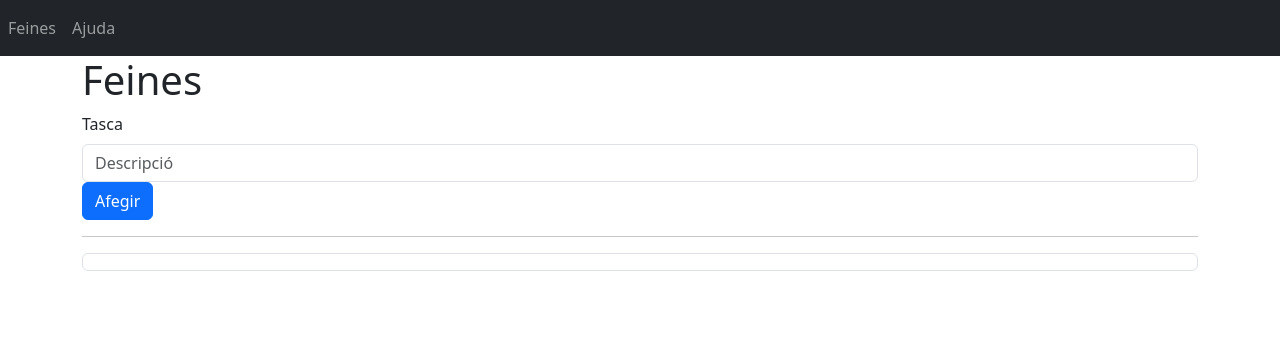
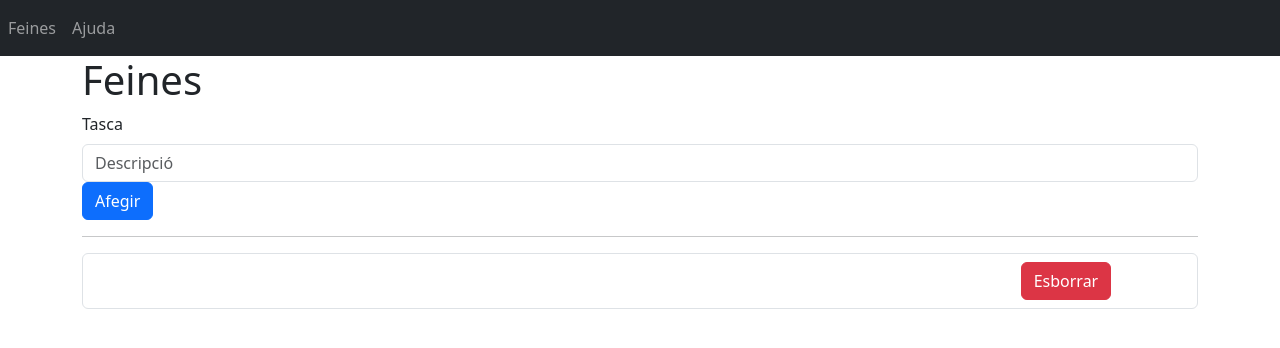
Before and after one commit to tcampaner/exemples-classe-2324, a React (Create React App) app in the folder exemple1/: page /feines in a window 1280 px wide. Both pictures are taken after a click on the button "Afegir". Shown: the top 348 px of the page. Built offline with nearby package versions, Linux system fonts and the light colour scheme.

Commit message:
Afegir esborrar a la llista

```diff
--- a/exemple1/src/components/Feines.jsx
+++ b/exemple1/src/components/Feines.jsx
@@ -9,6 +9,11 @@ export default function Feines() {
     const  addItem=()=> {
         setFeines([...feines, tasca]);
     }
+
+    const deleteItem=(index)=> {
+        setFeines(feines.filter((item, i) => i !== index));
+    }
+
   return (
         <div>
         <h1>Feines</h1>
@@ -24,7 +29,7 @@ export default function Feines() {
             </Button>
         </Form>
         <hr/>
-        <Llista elements={feines}/>
+        <Llista elements={feines} esborrar={deleteItem}/>
         </div>
 
     );
--- a/exemple1/src/components/Llista.jsx
+++ b/exemple1/src/components/Llista.jsx
@@ -1,10 +1,17 @@
-import { ListGroup } from 'react-bootstrap';
+import { Button, ListGroup, Row, Col } from 'react-bootstrap';
 
 export default function Llista(props) {
     return(
         <ListGroup>
             {props.elements.map((item, index) => (
-                <ListGroup.Item key={index}>{item}</ListGroup.Item>
+                <ListGroup.Item key={index}>
+                    <Row>
+                        <Col xs={10}>{item}</Col>
+                        <Col xs={2}>
+                            <Button variant="danger" onClick={()=>props.esborrar(index)}>Esborrar</Button>
+                        </Col>
+                    </Row>
+                </ListGroup.Item>
             ))}
         </ListGroup>
     );
```
